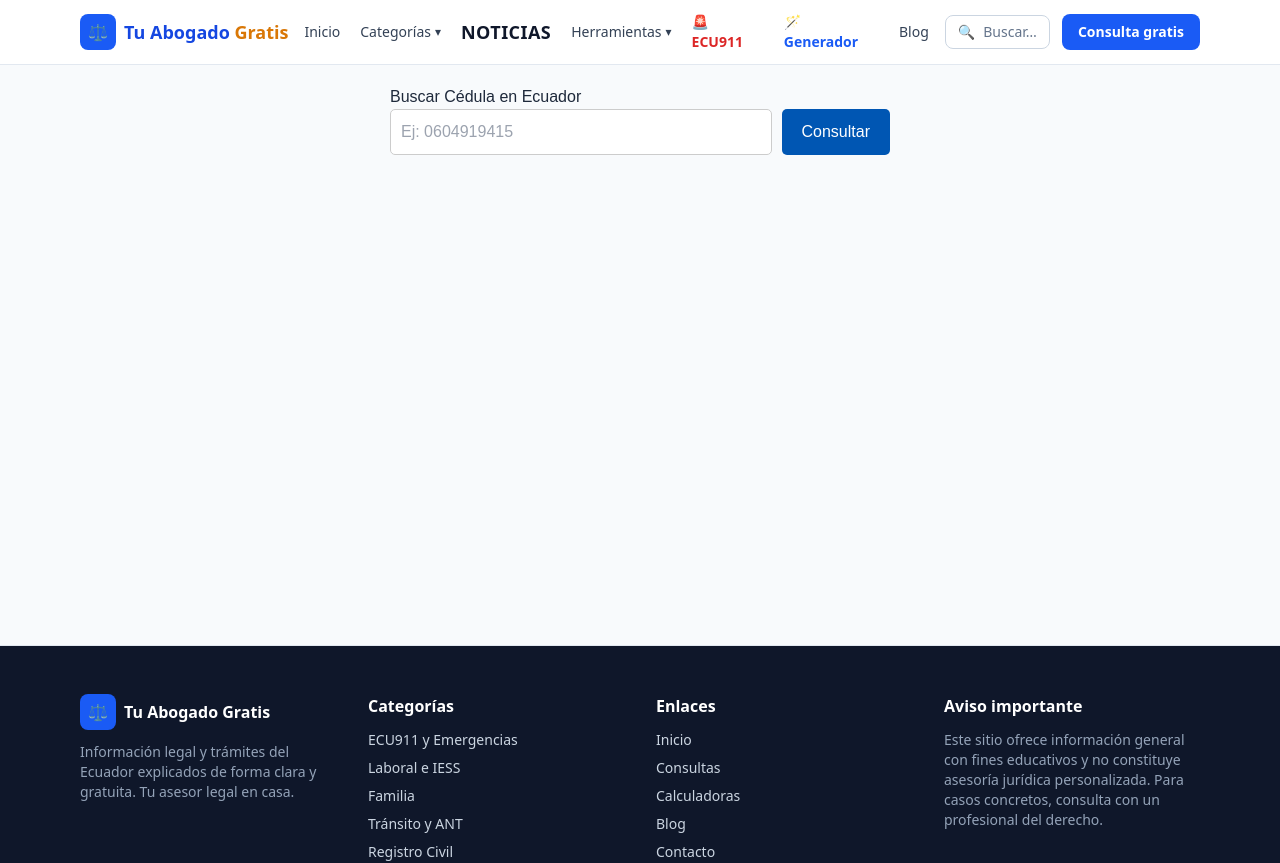
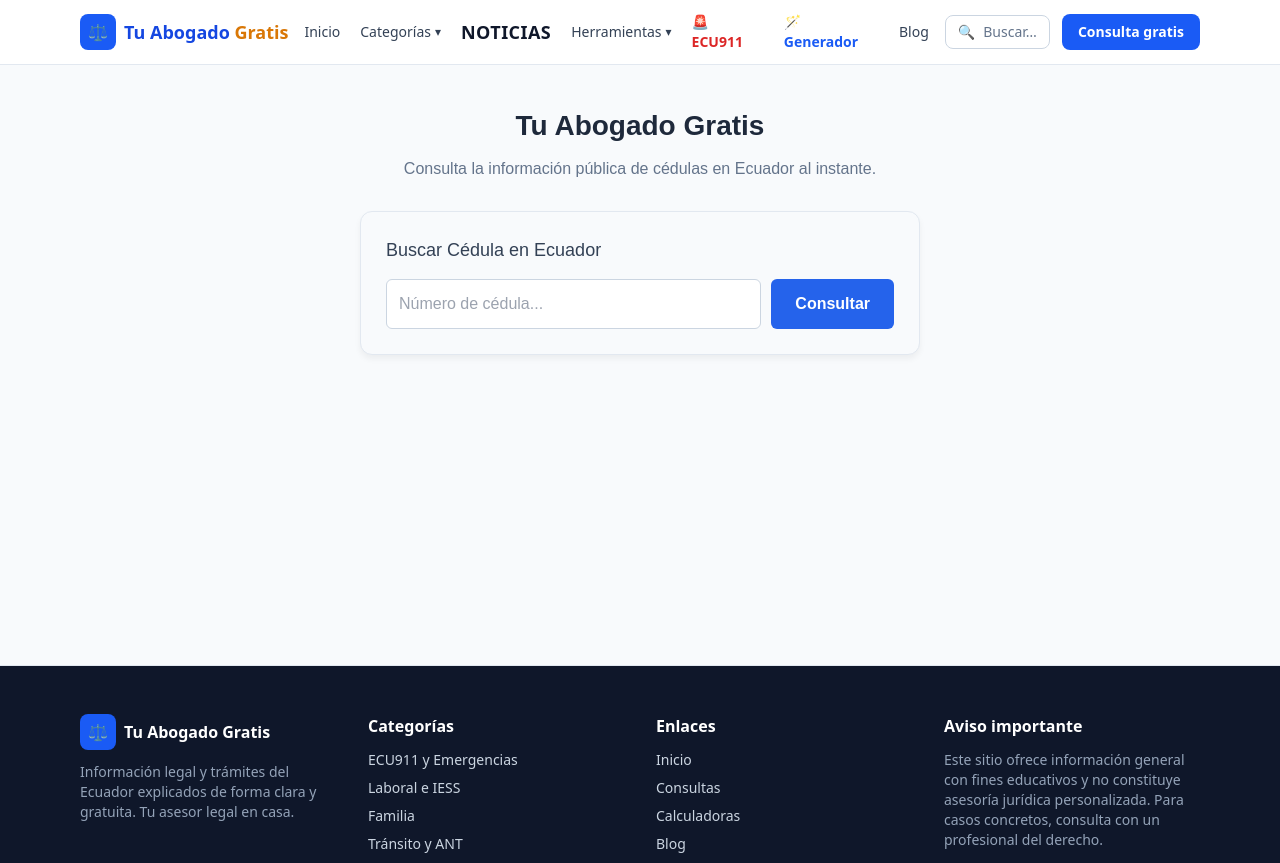
Before and after one commit to rootsrex/TUABOGADOGRATIS, a Next.js app: page /buscador in a window 1280 px wide. Shown: the top 863 px of the page. Built offline with nearby package versions, Linux system fonts and the light colour scheme.

Commit message:
Update page.tsx

```diff
--- a/app/buscador/page.tsx
+++ b/app/buscador/page.tsx
@@ -1,15 +1,13 @@
-"use client"; // Obligatorio en Next.js (App Router) si usas useState
+"client"; // Dependiendo de tu configuración puede ser "use client"
 
 import { useState } from "react";
 
-export default function BuscadorCedula() {
-  // Estados para manejar la interfaz
+export default function Home() {
   const [cedula, setCedula] = useState("");
-const [resultados, setResultados] = useState<any[]>([]);
+  const [resultados, setResultados] = useState<any>(null);
   const [cargando, setCargando] = useState(false);
   const [error, setError] = useState("");
 
-  // Esta es la función del Paso 5 que se conecta a Railway
   async function consultarCedula() {
     if (!cedula) {
       setError("Por favor ingresa una cédula");
@@ -21,11 +19,12 @@ const [resultados, setResultados] = useState<any[]>([]);
     setResultados([]);
 
     try {
-      // Llamamos a la variable de entorno que guardaste en Vercel
+      // Llamamos a la variable de entorno configurada en Vercel
       const urlApi = `${process.env.NEXT_PUBLIC_API_CEDULAS}/api/cedula/${cedula}`;
       const respuesta = await fetch(urlApi, {
         method: "GET"
       });
+
       const datos = await respuesta.json();
 
       if (datos.resultados) {
@@ -42,42 +41,65 @@ const urlApi = `${process.env.NEXT_PUBLIC_API_CEDULAS}/api/cedula/${cedula}`;
   }
 
   return (
-    <div style={{ maxWidth: "500px", margin: "20px auto", fontFamily: "sans-serif" }}>
-      <h2>Buscar Cédula en Ecuador</h2>
+    <main style={{ maxWidth: "600px", margin: "40px auto", fontFamily: "sans-serif", padding: "0 20px" }}>
+      <div style={{ textAlign: "center", marginBottom: "30px" }}>
+        <h1 style={{ fontSize: "28px", fontWeight: "bold", color: "#1e293b", marginBottom: "10px" }}>
+          Tu Abogado Gratis
+        </h1>
+        <p style={{ color: "#64748b" }}>Consulta la información pública de cédulas en Ecuador al instante.</p>
+      </div>
 
-      {/* Campo de texto y Botón */}
-      <div style={{ display: "flex", gap: "10px", marginBottom: "20px" }}>
+      {/* Caja del Buscador */}
+      <div style={{ backgroundColor: "#f8fafc", padding: "25px", borderRadius: "12px", boxShadow: "0 4px 6px rgba(0,0,0,0.05)", border: "1px solid #e2e8f0" }}>
+        <h2 style={{ fontSize: "18px", marginBottom: "15px", color: "#334155" }}>Buscar Cédula en Ecuador</h2>
+
+        <div style={{ display: "flex", gap: "10px" }}>
           <input
             type="text"
-          placeholder="Ej: 0604919415"
+            placeholder="Número de cédula..."
             value={cedula}
             onChange={(e) => setCedula(e.target.value)}
-          style={{ flex: 1, padding: "10px", borderRadius: "5px", border: "1px solid #ccc" }}
+            style={{
+              flex: 1,
+              padding: "12px",
+              borderRadius: "6px",
+              border: "1px solid #cbd5e1",
+              fontSize: "16px"
+            }}
           />
+
           <button
             onClick={consultarCedula}
             disabled={cargando}
-          style={{ padding: "10px 20px", background: "#0056b3", color: "white", border: "none", borderRadius: "5px", cursor: "pointer" }}
+            style={{
+              padding: "12px 24px",
+              backgroundColor: "#2563eb",
+              color: "#fff",
+              fontWeight: "bold",
+              border: "none",
+              borderRadius: "6px",
+              cursor: cargando ? "not-allowed" : "pointer",
+              fontSize: "16px"
+            }}
           >
-          {cargando ? "Buscando..." : "Consultar"}
+            {cargando ? "Consultando..." : "Consultar"}
           </button>
         </div>
 
-      {/* Mensaje de error si la cédula no existe */}
-      {error && <p style={{ color: "red" }}>{error}</p>}
+        {error && (
+          <p style={{ color: "red", marginTop: "15px", fontSize: "14px" }}>{error}</p>
+        )}
+      </div>
 
-      {/* Mostrar los resultados de la API */}
-      {resultados.length > 0 && (
-        <div style={{ background: "#f9f9f9", padding: "15px", borderRadius: "5px", border: "1px solid #ddd" }}>
-          <h3 style={{ marginTop: 0 }}>Resultados:</h3>
-{resultados.map((persona: any, index: number) => (
-  <div key={index} style={{ marginBottom: "10px" }}>
-              <p><strong>Cédula:</strong> {persona.cedula}</p>
-              <p><strong>Nombre:</strong> {persona.nombre}</p>
-            </div>
-          ))}
+      {/* Resultados de la búsqueda */}
+      {resultados && (
+        <div style={{ marginTop: "25px", backgroundColor: "#fff", padding: "20px", borderRadius: "8px", border: "1px solid #e2e8f0", boxShadow: "0 2px 4px rgba(0,0,0,0.05)" }}>
+          <h3 style={{ marginTop: 0, color: "#1e293b", borderBottom: "1px solid #e2e8f0", paddingBottom: "10px" }}>Resultados de la consulta</h3>
+          <pre style={{ whiteSpace: "pre-wrap", wordBreak: "break-all", background: "#f1f5f9", padding: "12px", borderRadius: "6px", fontSize: "14px" }}>
+            {JSON.stringify(resultados, null, 2)}
+          </pre>
         </div>
       )}
-    </div>
+    </main>
   );
 }
```
Lines whose indentation alone changed are shown as unchanged.
